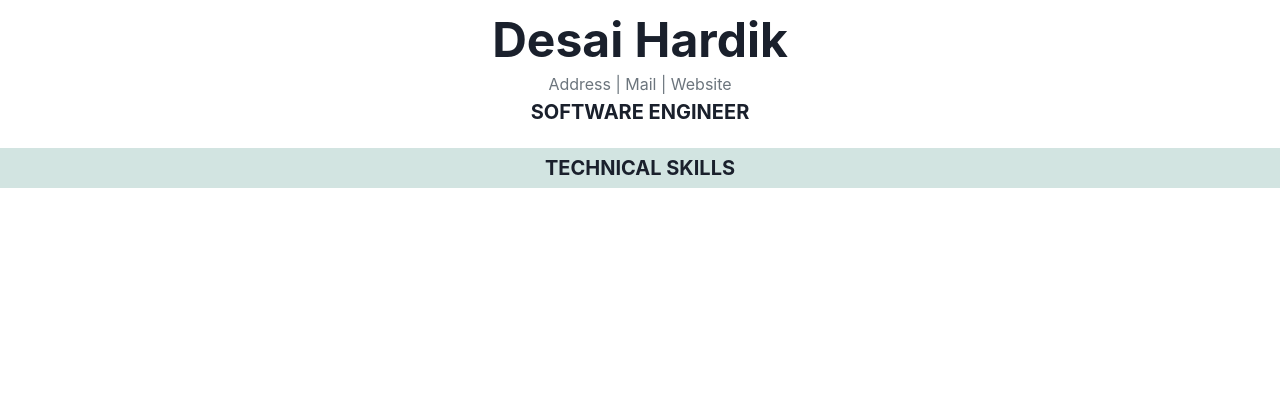
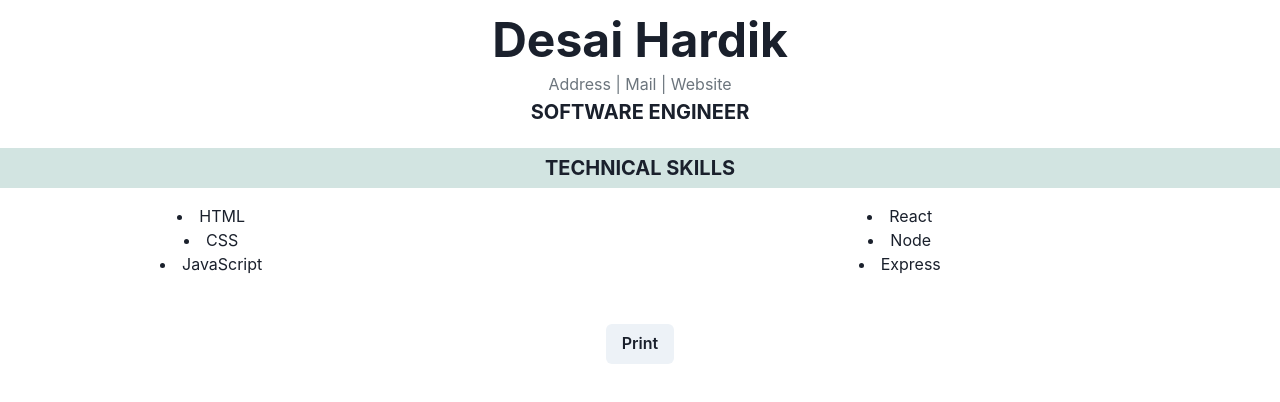
Before and after one commit to blue-sky-dev/Resume-Builder, a React (Create React App) app: page / in a window 1280 px wide. Shown: the top 402 px of the page. Built offline with nearby package versions, Linux system fonts and the light colour scheme.

Commit message:
add skills set in resume

```diff
--- a/src/App.js
+++ b/src/App.js
@@ -1,13 +1,19 @@
 import './App.css';
-import Theme1 from './Theme/Theme1';
+import Theme1 from './Theme/Theme1/Theme1';
+import { Button } from '@chakra-ui/react';
 // import Navbar from './Components/Navbar/Navbar';
 
 function App() {
-
+  const printResume = () => {
+    window.print();
+  }
   return (
     <div className="App">
       {/* <Navbar /> */}
-      <Theme1 />
+      <div id="section-to-print">
+        <Theme1 />
+      </div>
+      <Button className='m-5' onClick={() => printResume()}>Print</Button>
     </div>
   );
 }
--- a/src/Theme/Theme1.jsx
+++ b/src/Theme/Theme1/Theme1.jsx
@@ -1,5 +1,6 @@
 import React from 'react'
-import { Heading, Text } from '@chakra-ui/react'
+import { Heading, Text, Box } from '@chakra-ui/react'
+import './theme1.css'
 
 const Theme1 = () => {
     return (
@@ -18,9 +19,23 @@ const Theme1 = () => {
                 </header>
 
                 <section id="skills">
-                    <Heading bg={'#D2E4E1'} as='h3' size='md' p={2}>
+                    <Heading bg={'#D2E4E1'} as='h3' size='md' px={20} py={2}>
                         TECHNICAL SKILLS
                     </Heading>
+
+                    <Box id='skills-set' className='d-flex justify-content-between align-items-center pt-2'>
+                        <div className='skillBox'>
+                            <li>HTML</li>
+                            <li>CSS</li>
+                            <li>JavaScript</li>
+                        </div>
+                        <div className='skillBox'>
+                            <li>React</li>
+                            <li>Node</li>
+                            <li>Express</li>
+                        </div>
+                    </Box>
+
                 </section>
 
             </div>
--- /dev/null
+++ b/src/Theme/Theme1/theme1.css
@@ -0,0 +1,11 @@
+/* #theme1 {
+  width: 90%;
+  margin: auto;
+} */
+
+/* Skills Set  */
+
+#skills-set {
+  width: 61%;
+  margin: 0rem 10rem;
+}
--- a/src/index.css
+++ b/src/index.css
@@ -24,9 +24,9 @@ code {
     visibility: visible;
   }
 
-  #section-to-print {
-    position: absolute;
-    left: 0;
-    top: 0;
+  @page {
+    size: auto;
+    margin: 0;
   }
+
 }
```
Also changed, not shown: src/Theme/theme1.scss (deleted).
